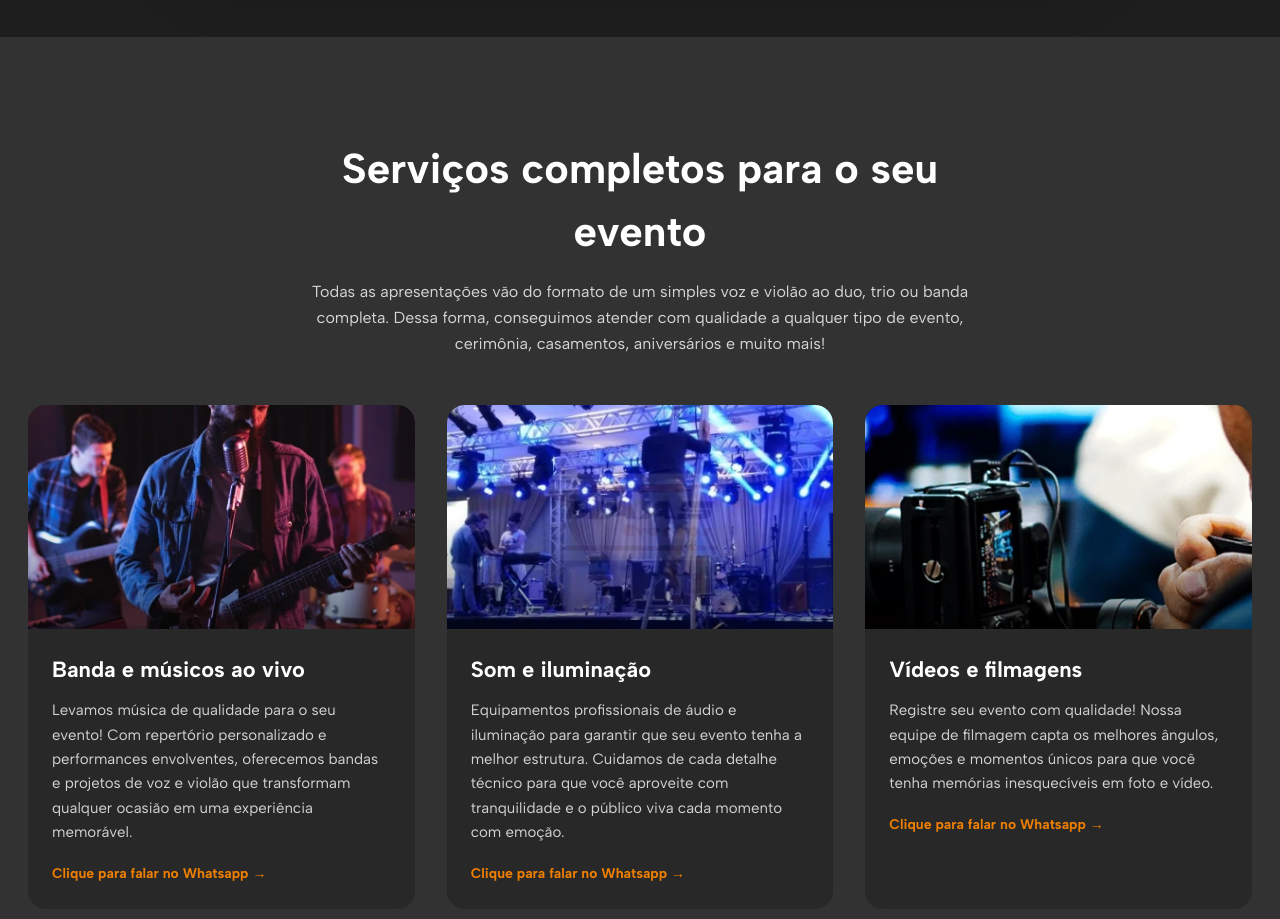
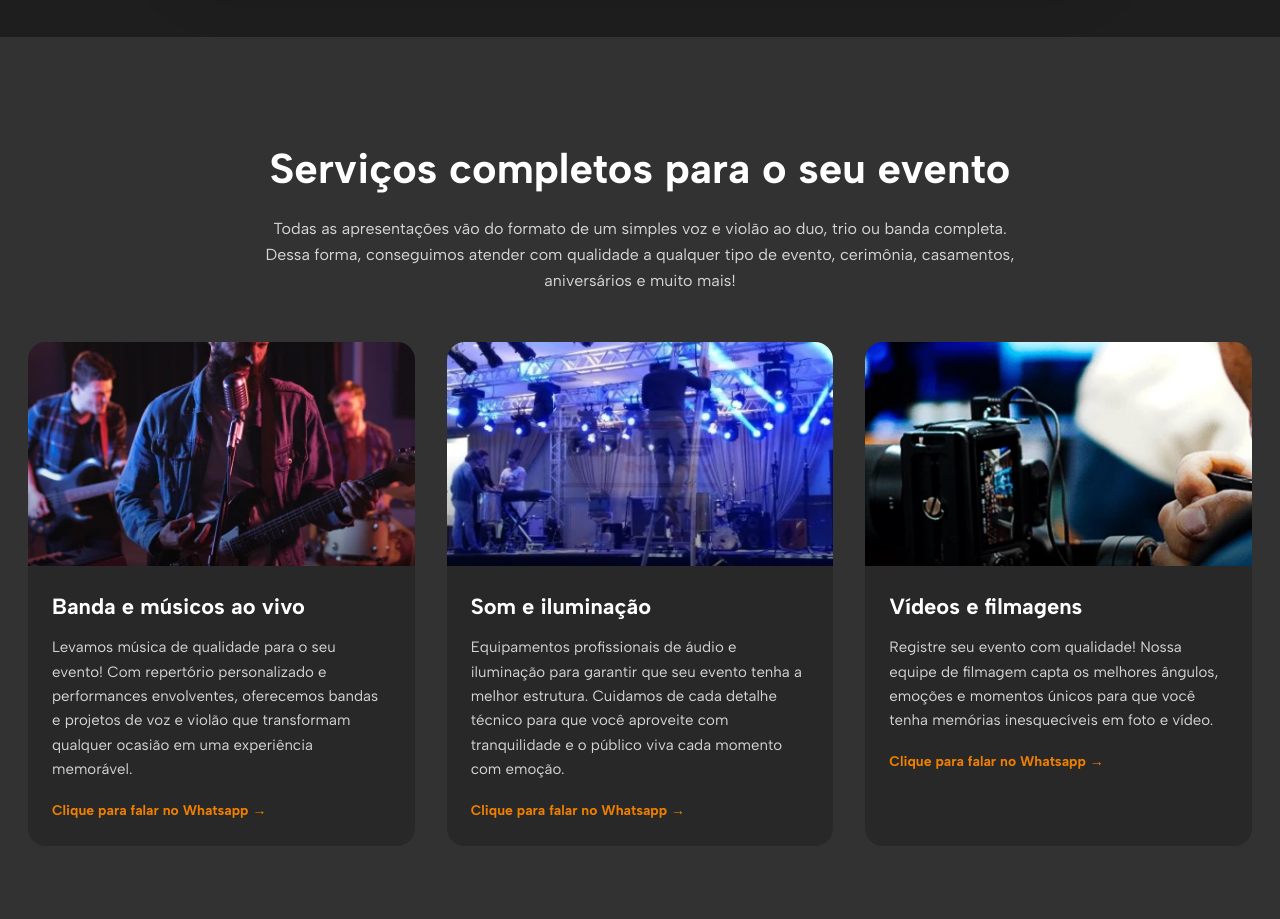
Before and after one commit to rapharantes/viva-acusticos-site, a Next.js app: page / in a window 1280 px wide. Shown: the part 2820-3739 px from the top of the page. Built offline with nearby package versions, Linux system fonts and the light colour scheme.

Commit message:
Titulo Servicos completos para o seu evento em uma linha

```diff
--- a/src/app/page.tsx
+++ b/src/app/page.tsx
@@ -189,8 +189,8 @@ export default function Home() {
       {/* SERVICES */}
       <section id="servicos" className="section-pad bg-surface">
         <div className="container-max">
-          <div className="mx-auto max-w-2xl text-center">
-            <h2 className="text-[32px] font-bold text-white sm:text-[42px]">
+          <div className="mx-auto max-w-3xl text-center">
+            <h2 className="whitespace-nowrap text-[24px] font-bold text-white sm:text-[32px] lg:text-[42px]">
               Serviços completos para o seu evento
             </h2>
             <p className="mt-4 text-[16px] leading-relaxed text-white/80">
```
